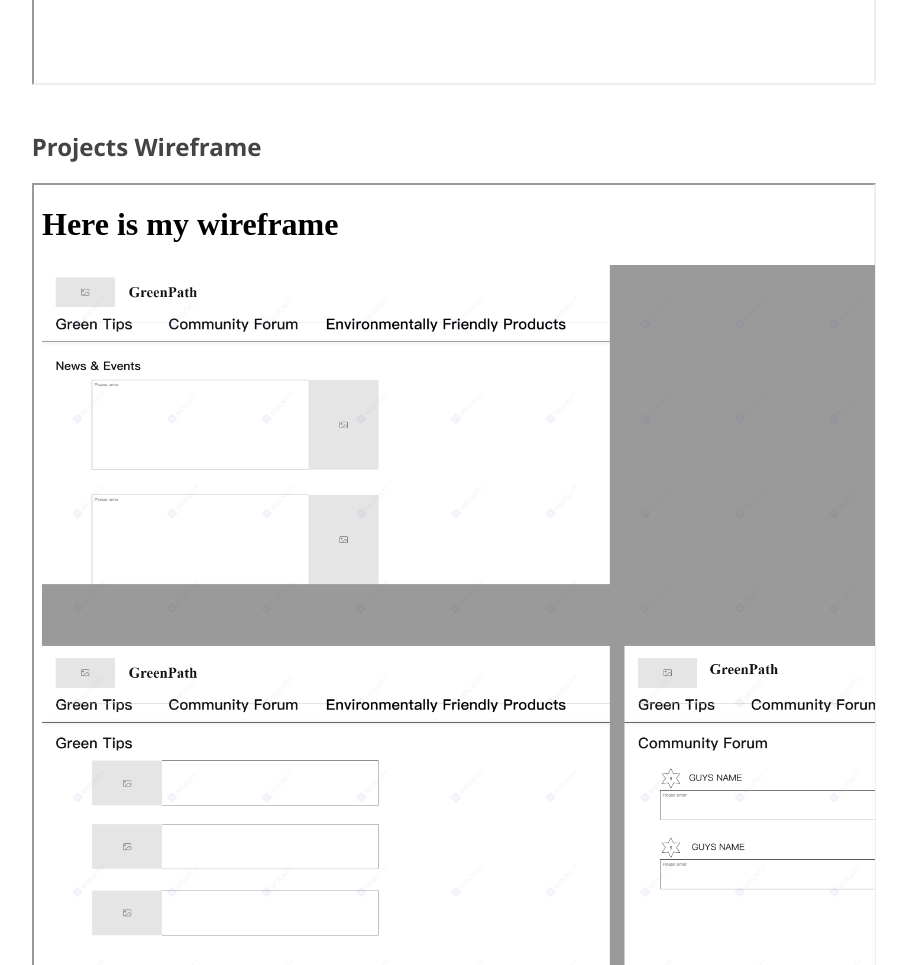
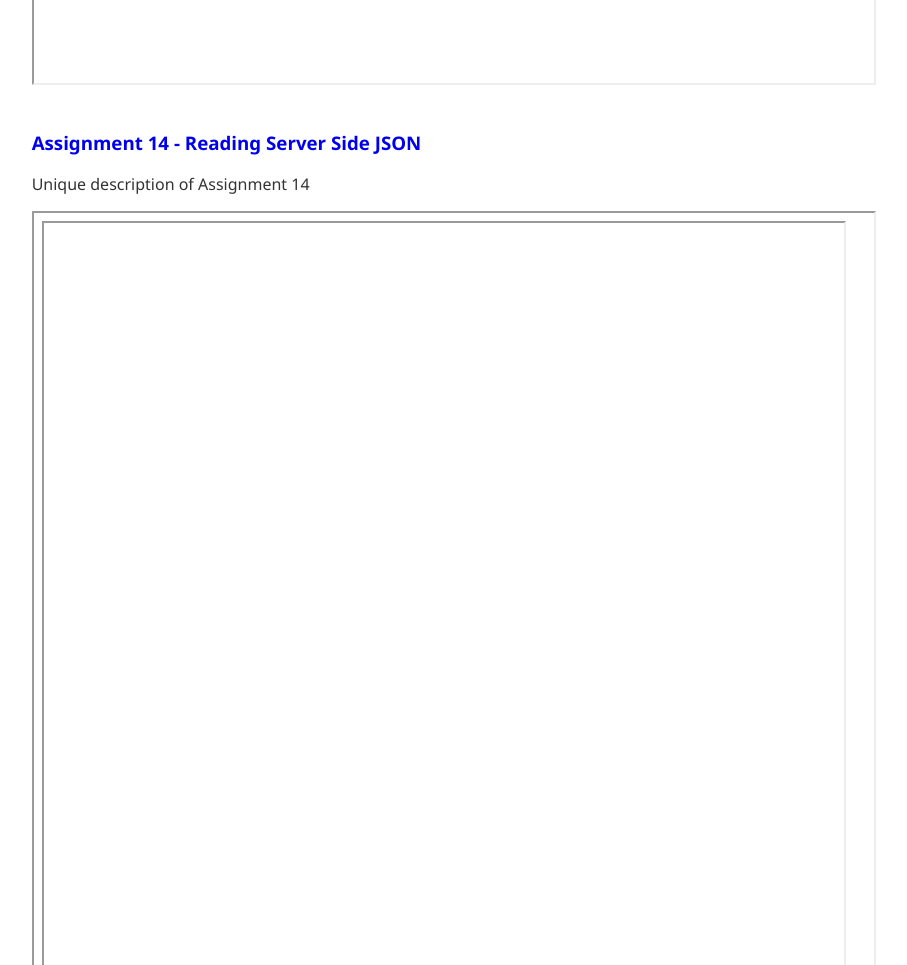
Before and after one commit to ZhongshengXD/ZhongshengXD.github.io, a plain HTML site: page index.html in a window 1280 px wide. Shown: the part 10360-11325 px from the top of the page, without its empty margins (253-1160 px from the left). Drawn offline with nearby package versions, Linux system fonts and the light colour scheme; no server answers.

Commit message:
fixed bug

```diff
--- a/index.html
+++ b/index.html
@@ -161,6 +161,18 @@
                 </div>
             </section>
 
+            <section id="assignments-section">
+                <div class="assignment" id="assignment14">
+                    <div class="description">
+                        <a href="assignments/assignment14/index.html">
+                            <h3>Assignment 14 - Reading Server Side JSON</h3>
+                        </a>
+                        <p>Unique description of Assignment 14</p>
+                    </div>
+                    <iframe src="assignments/assignment14/index.html"></iframe>
+                </div>
+            </section>
+
             <!-- Projects section -->
             <section id="projects-section">
                 <a href="projects/part2/index.html">
@@ -194,8 +206,12 @@
                 <a href="projects/part5/home.html">
                     <h2>Projects5 jSON File Parsing</h2>
                 </a>
-                <p>JSON File Parsing. I have placed this functionality under the menu <strong>"Green Tips"</strong>. You should click on <a href="projects/part5/tips.html"><strong>"Green Tips"</strong></a> to see the implementation of this feature.</p>
-                <p>Due to CORS restrictions, I have moved the JSON file to GitHub, which is now located at <strong><a href="https://zhongshengxd.github.io/projects/part5/static/tips.json">https://zhongshengxd.github.io/projects/part5/static/tips.json</a></strong></p>
+                <p>JSON File Parsing. I have placed this functionality under the menu <strong>"Green Tips"</strong>. You
+                    should click on <a href="projects/part5/tips.html"><strong>"Green Tips"</strong></a> to see the
+                    implementation of this feature.</p>
+                <p>Due to CORS restrictions, I have moved the JSON file to GitHub, which is now located at <strong><a
+                            href="https://zhongshengxd.github.io/projects/part5/static/tips.json">https://zhongshengxd.github.io/projects/part5/static/tips.json</a></strong>
+                </p>
                 <div class="assignment" id="project1">
                     <iframe src="projects/part5/home.html"></iframe>
                 </div>
```
